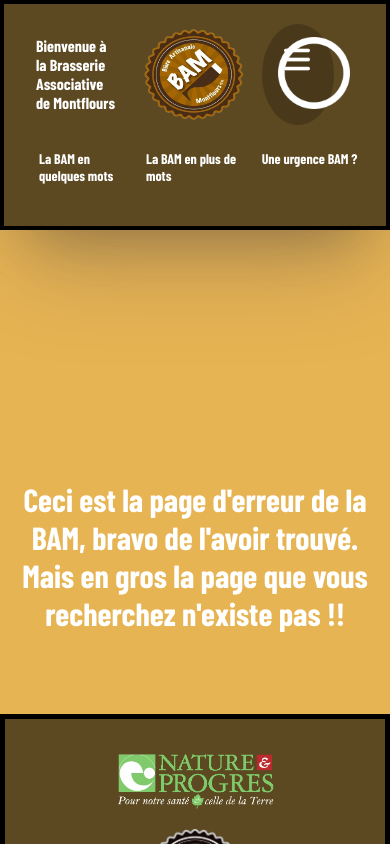
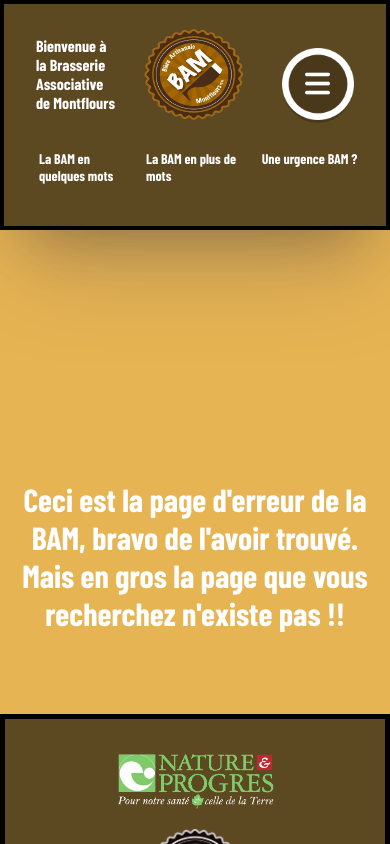
Before and after one commit to damodred53/BAM, a React (Vite) app: page / in a window 390 px wide. Shown: the top 844 px of the page. Built offline with nearby package versions, Linux system fonts and the light colour scheme; a web font is replaced by a local one.

Commit message:
autres modifications

```diff
--- a/sass/components/DisplayDataBam.scss
+++ b/sass/components/DisplayDataBam.scss
@@ -67,6 +67,15 @@
             color: white;
             font-size: 30px;
             padding-right: 5rem;
+
+            &_void {
+
+            width: 85%;
+            color: white;
+            font-size: 30px;
+            text-align: center;
+
+            }
         }
 
         &_name {
@@ -173,6 +182,10 @@
         font-size: 14px;
     }
 
+    .display_paragraph_text_void {
+        font-size: 24px;
+    }
+
 
 }
 
--- a/sass/layout/Header.scss
+++ b/sass/layout/Header.scss
@@ -350,19 +350,6 @@
         padding-top: 0.5rem;
     }
 
-    .navBar_menu {
-        width: 1rem;
-        padding: 0.8rem 2.5rem 0.8rem 1rem;
-        margin-right: 0%;
-        top: 1.5rem;
-        right: 3.5rem;
-
-        &_picture {
-            width: 4.5rem;
-        }
-    }
-
-
     .hidden_menu {
         display: flex;
         flex-direction: row;
--- a/src/Composants/DataBamZone/DisplayDataBam.tsx
+++ b/src/Composants/DataBamZone/DisplayDataBam.tsx
@@ -63,7 +63,7 @@ const handleClick = (e, presentation, name) => {
         <h3 className="display_paragraph_name">{nameToDisplay}  :</h3>
         <p className="display_paragraph_text">{textToDisplay}</p></>
          :
-        <p className="display_paragraph_text">Cliquer sur une bière pour en lire la description</p>};
+        <p className="display_paragraph_text_void">Cliquer sur une bière pour en lire la description</p>};
         <div className="display_paragraph_logo">
             <img src={Stout} />
         </div>
```
Also changed, not shown: 1 other file (tests, documents, lock files or other folders).
